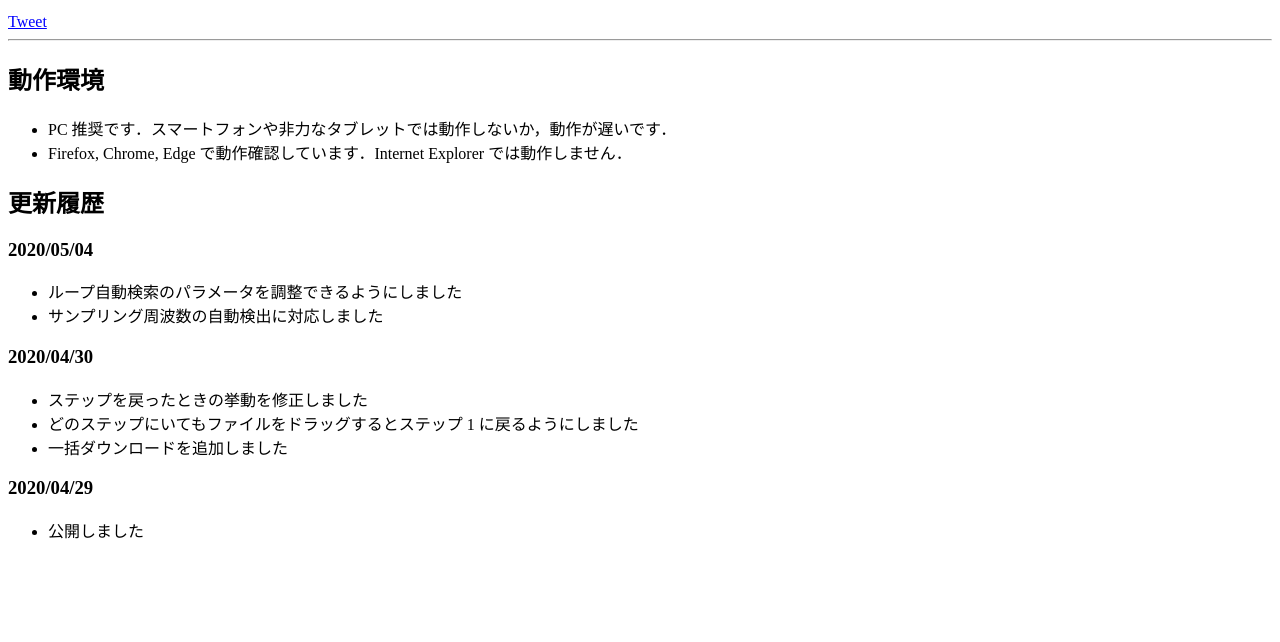
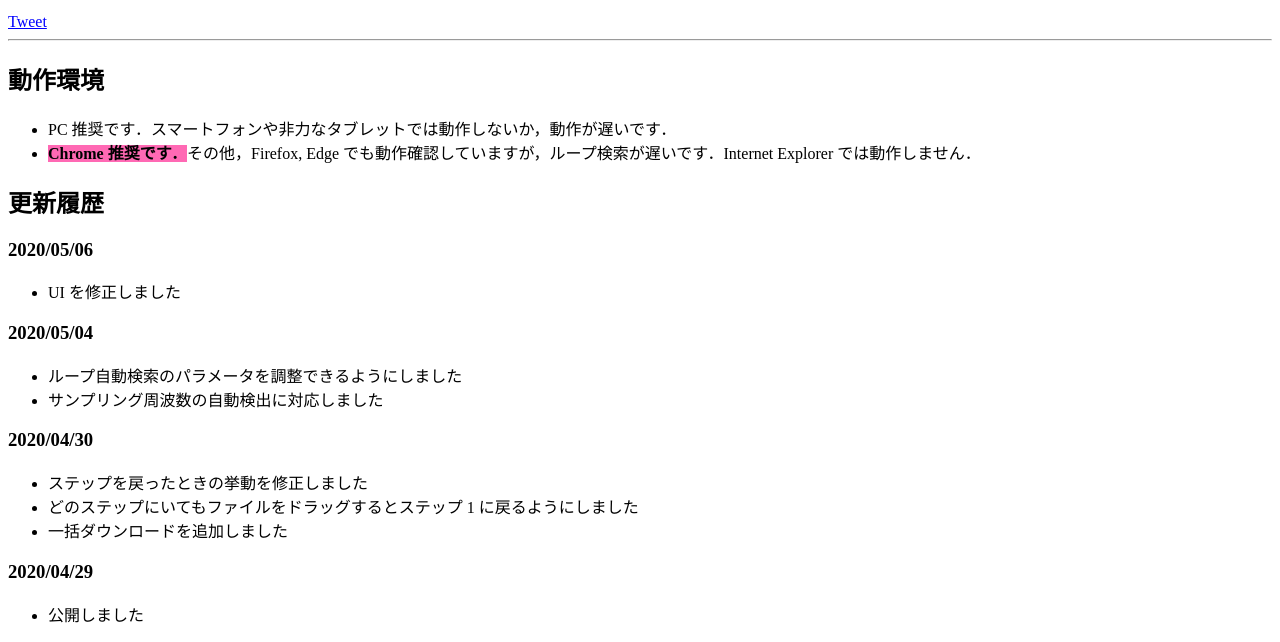
Before and after one commit to idzuna/loopslicer, a website with bundled scripts: page index.html in a window 1280 px wide. Shown: the part 236-878 px from the top of the page. Before the commit the page ends 800 px from the top, so only its background shows below. Built offline with nearby package versions, Linux system fonts and the light colour scheme.

Commit message:
説明文修正

```diff
--- a/index.html
+++ b/index.html
@@ -36,9 +36,13 @@
     <h2>動作環境</h2>
     <ul>
       <li>PC 推奨です．スマートフォンや非力なタブレットでは動作しないか，動作が遅いです．</li>
-      <li>Firefox, Chrome, Edge で動作確認しています．Internet Explorer では動作しません．</li>
+      <li><span class="alert">Chrome 推奨です．</span>その他，Firefox, Edge でも動作確認していますが，ループ検索が遅いです．Internet Explorer では動作しません．</li>
     </ul>
     <h2>更新履歴</h2>
+    <h3>2020/05/06</h3>
+    <ul>
+      <li>UI を修正しました</li>
+    </ul>
     <h3>2020/05/04</h3>
     <ul>
       <li>ループ自動検索のパラメータを調整できるようにしました</li>
```
